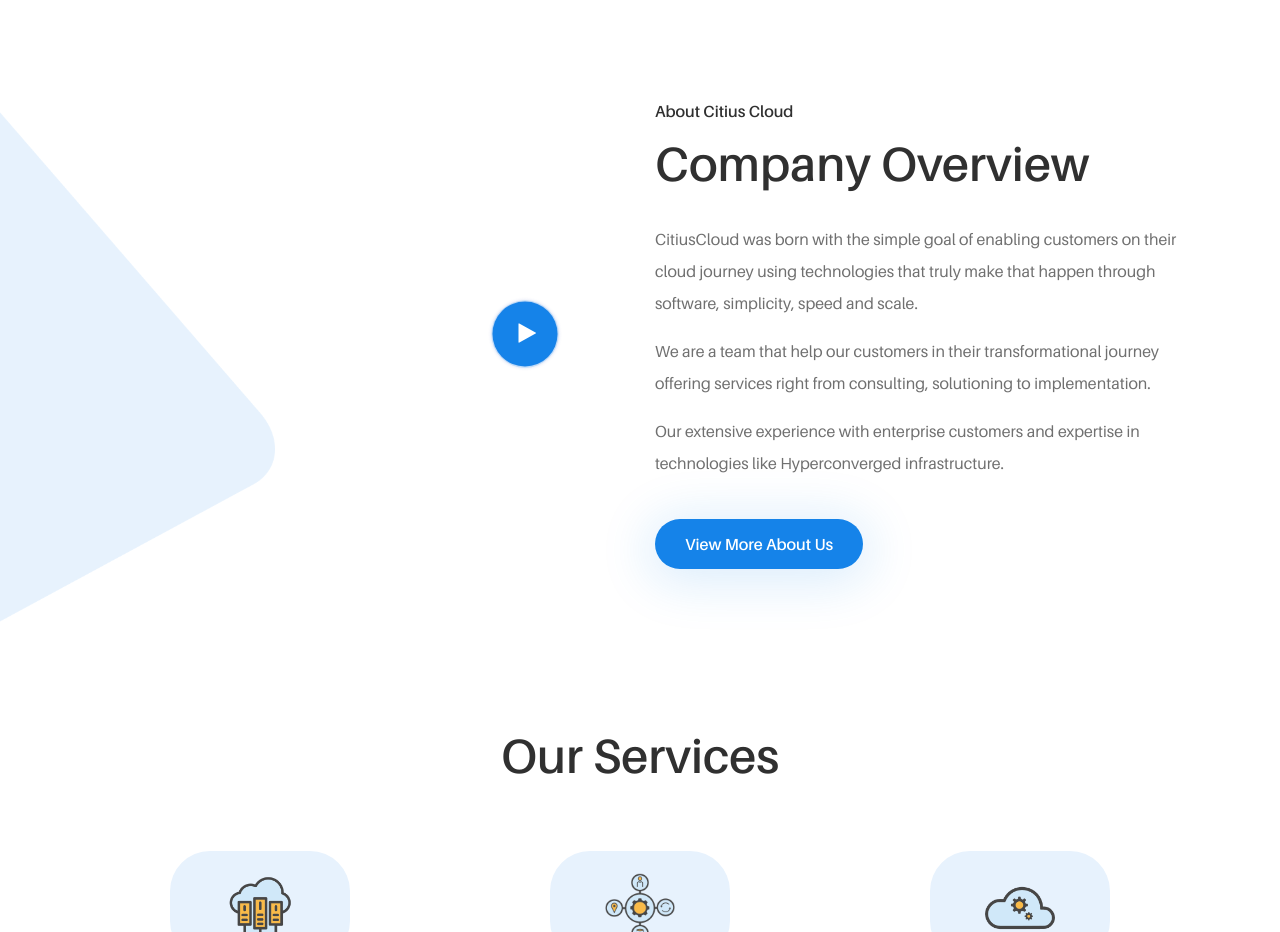
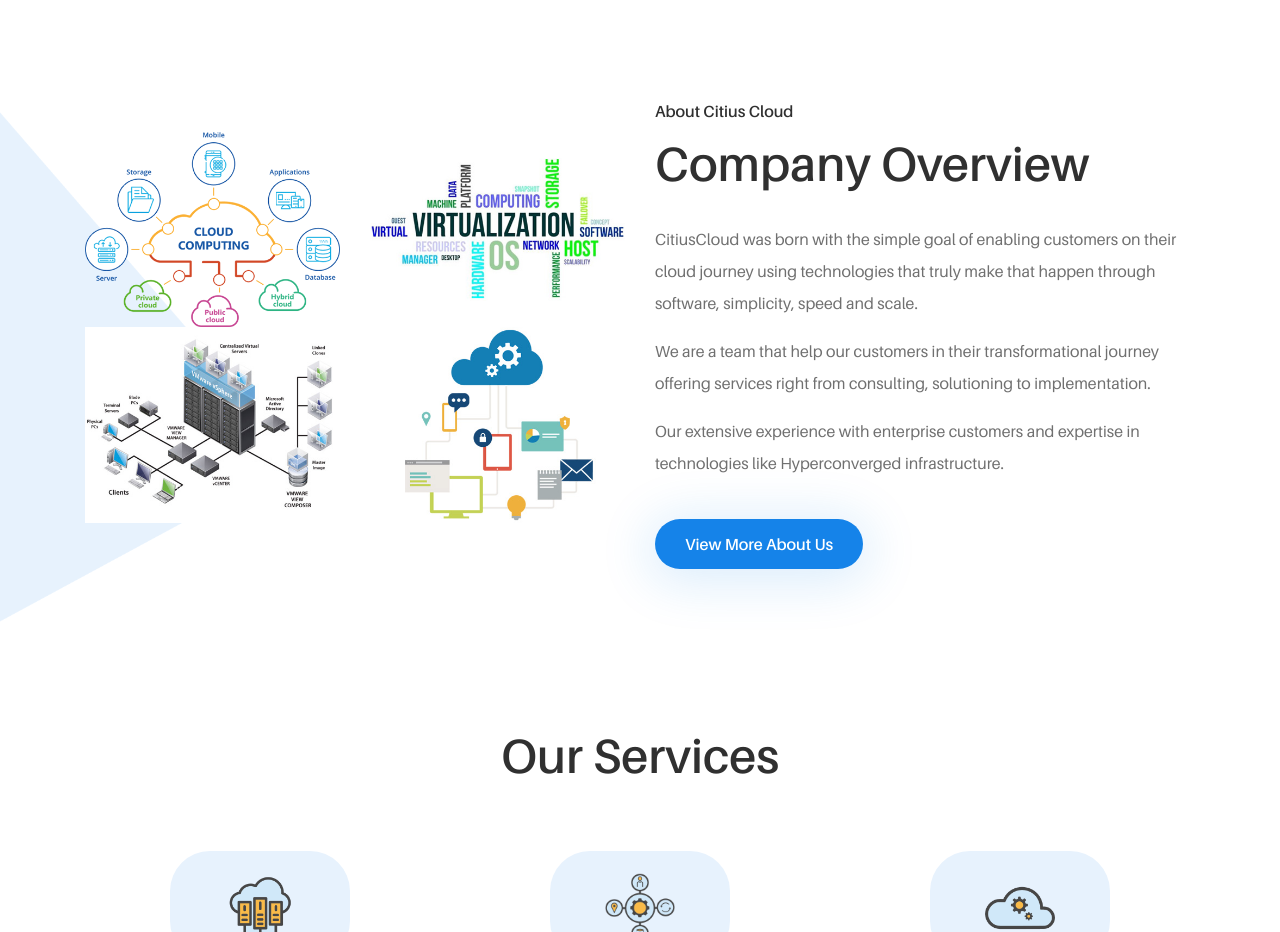
Before and after one commit to BhaveshSalunke/citius-website, a plain HTML site: page index.html in a window 1280 px wide. Shown: the part 800-1732 px from the top of the page. Drawn offline with Linux system fonts and the light colour scheme; files whose address does not match are found by name.

```diff
--- a/index.html
+++ b/index.html
@@ -8,7 +8,7 @@
     <meta name="viewport" content="width=device-width, initial-scale=1, shrink-to-fit=no">
 
     <!-- Title -->
-    <title>Uza - Creative Agency HTML5 Template</title>
+    <title>CitiusCloud Services</title>
 
     <!-- Favicon -->
     <link rel="icon" href="./img/core-img/favicon.ico">
@@ -240,17 +240,27 @@
             <div class="row align-items-center">
 
                 <!-- About Thumbnail -->
-                <div class="col-12 col-md-6">
-                    <div class="about-us-thumbnail mb-80">
-                        <img src="./img/bg-img/2.jpg" alt="">
 
-                        <!-- Video Area -->
-                        <div class="uza-video-area hi-icon-effect-8">
+                <div class="col-lg-6 col-md-12" style="margin-top: -94px;">
+                    <div class="row about-image">
+                        <div class="col-6 col-lg-6 col-md-6">
+                                <img src="./img/bg-img/abt1.png" alt="about">
+                        </div>
 
-                            <a href="https://www.youtube.com/watch?v=sSakBz_eYzQ" class="hi-icon video-play-btn"><i class="fa fa-play" aria-hidden="true"></i></a>
+                        <div class="col-6 col-lg-6 col-md-6">
+                                <img src="./img/bg-img/abt2.jpg" alt="about">
+                        </div>
+
+                        <div class="col-6 col-lg-6 col-md-6">
+                                <img src="./img/bg-img/abt3.jpg" alt="about">
+                        </div>
+
+                        <div class="col-6 col-lg-6 col-md-6">
+                                <img src="./img/bg-img/abt4.jpg" alt="about">
                         </div>
                     </div>
                 </div>
+
 
                 <!-- About Us Content -->
                 <div class="col-12 col-md-6">
```
Also changed, not shown: img/bg-img/abt1.png (added), img/bg-img/abt2.jpg (added), img/bg-img/abt3.jpg (added), img/bg-img/abt4.jpg (added), img/core-img/favicon.ico, img/core-img/logo.png.
